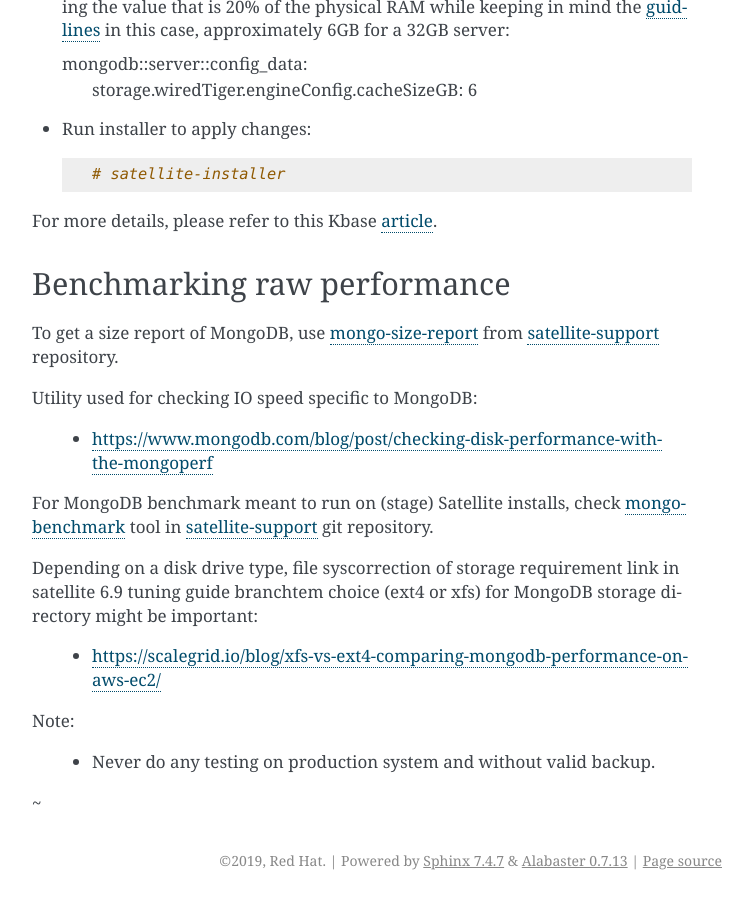
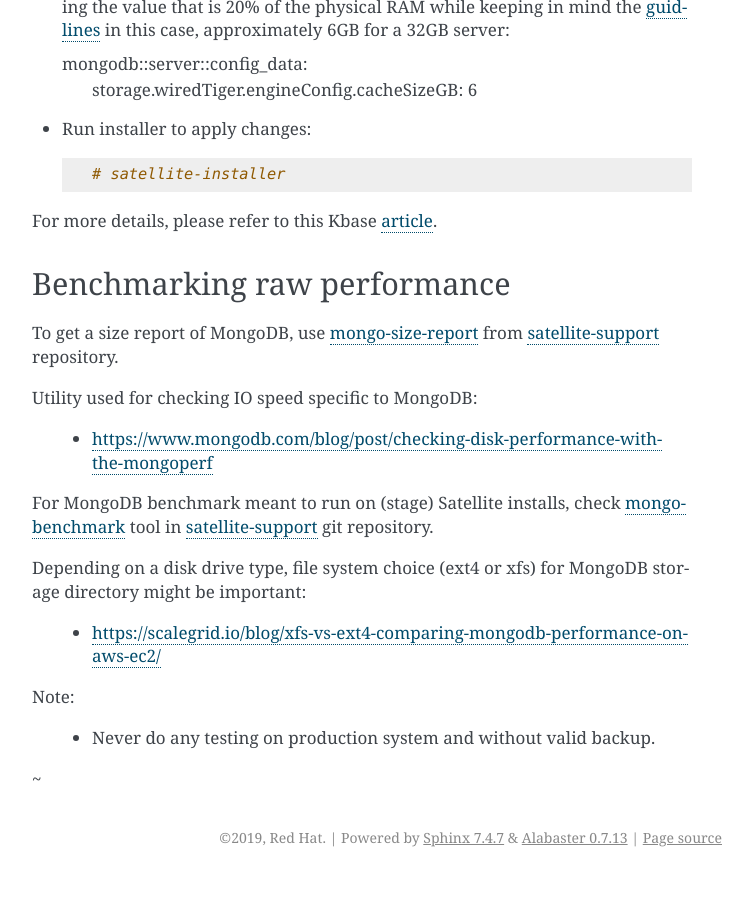
Before and after one commit to RedHatSatellite/satellite-performance-tuning, a Sphinx documentation site: the page built from docs/satellite-configuration-tuning.rst, in a window 1280 px wide and 900 px high, scrolled down 8972 px. Shown: the whole window, without its empty margins (388-1141 px from the left). Built offline with Sphinx 7.4.7, drawn with Linux system fonts in a browser that asks for light colours; after the commit the page ends 9849 px from its top, so only the background shows below that.

Commit message:
fixed typo

```diff
--- a/docs/satellite-configuration-tuning.rst
+++ b/docs/satellite-configuration-tuning.rst
@@ -264,7 +264,7 @@
 
 For MongoDB benchmark meant to run on (stage) Satellite installs, check `mongo-benchmark <https://github.com/RedHatSatellite/satellite-support/blob/master/mongo-benchmark>`_ tool in `satellite-support <https://github.com/RedHatSatellite/satellite-support>`_ git repository.
 
-Depending on a disk drive type, file syscorrection of storage requirement link in satellite 6.9 tuning guide branchtem choice (ext4 or xfs) for MongoDB storage directory might be important:
+Depending on a disk drive type, file system choice (ext4 or xfs) for MongoDB storage directory might be important:
 
  - https://scalegrid.io/blog/xfs-vs-ext4-comparing-mongodb-performance-on-aws-ec2/
 
```
